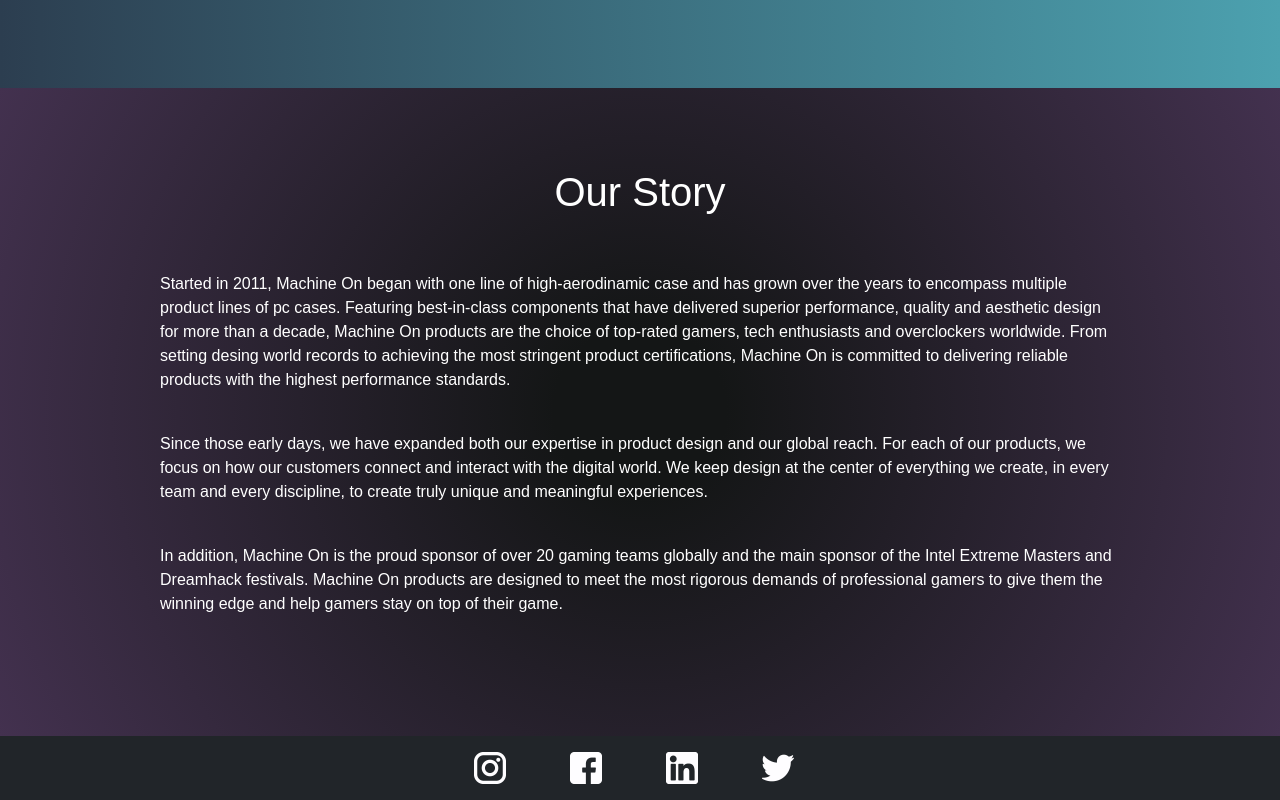
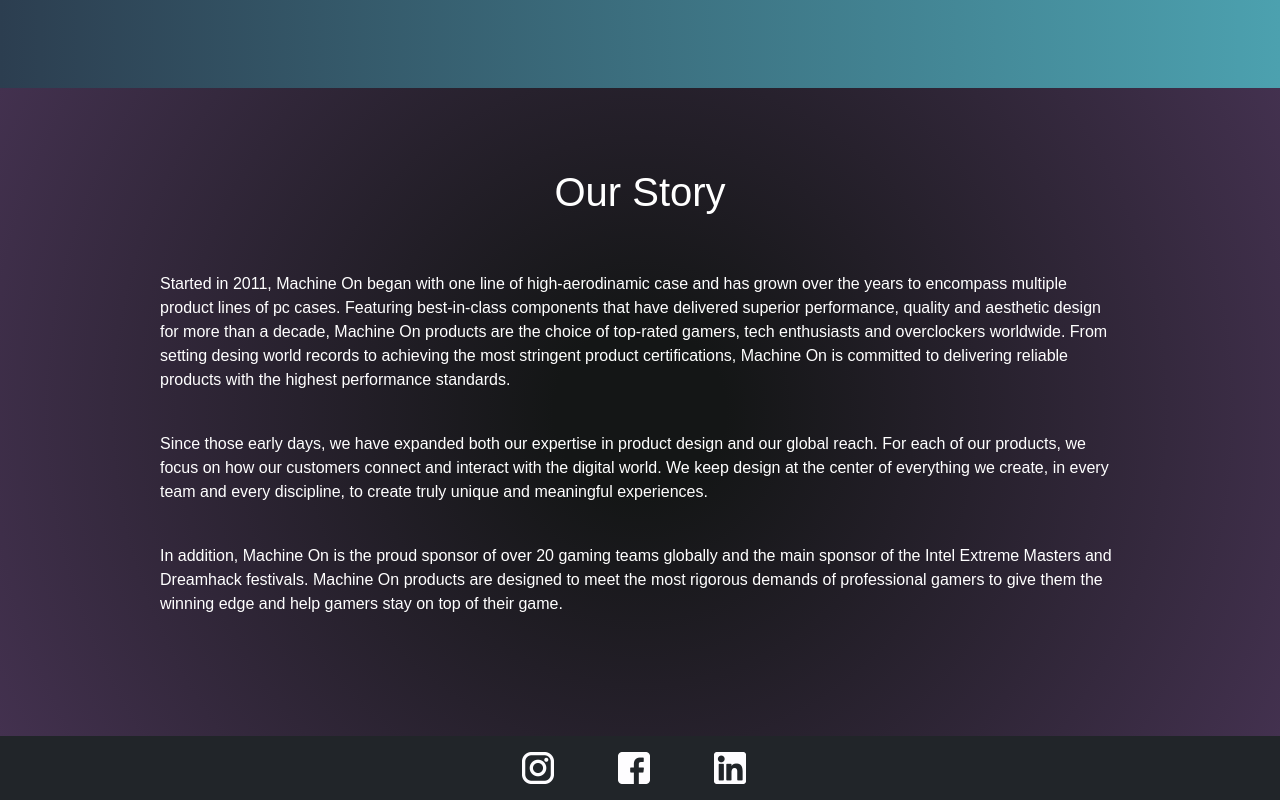
Before and after one commit to Ethimos/MachineOn, a website: page pages/aboutus.html in a window 1280 px wide. Shown: the part 320-1120 px from the top of the page. Drawn offline with nearby package versions, Linux system fonts and the light colour scheme; a web font is replaced by a local one.

Commit message:
footer fix

```diff
--- a/pages/aboutus.html
+++ b/pages/aboutus.html
@@ -60,7 +60,6 @@
                 <li class="nav-item"><a class="nav-link" href="https://www.instagram.com"><img class="social__img" src="../assets/instagram.webp" alt="Instagram"></a></li>
                 <li class="nav-item"><a class="nav-link" href="https://es-la.facebook.com"><img class="social__img" src="../assets/facebook.webp" alt="Facebook"></a></li>
                 <li class="nav-item"><a class="nav-link" href="https://ar.linkedin.com"><img class="social__img" src="../assets/linkedin.webp" alt="LinkedIn"></a></li>
-                <li class="nav-item"><a class="nav-link" href="https://twitter.com"><img class="social__img" src="../assets/gorjeo.webp" alt="Twitter"></a></li>
             </ul>
         </nav>
     </footer>
```
Also changed, not shown: index.html (+0 -1 lines), pages/contact.html (+0 -1 lines), pages/gallery.html (+0 -1 lines), pages/producs.html (+0 -1 lines), assets/gorjeo.webp (deleted).
